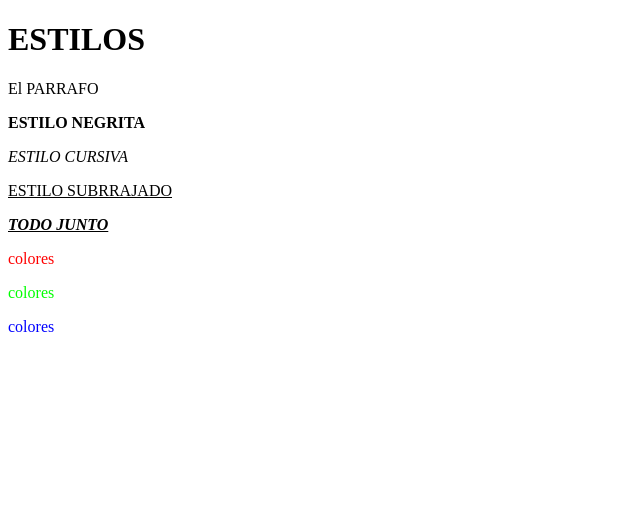
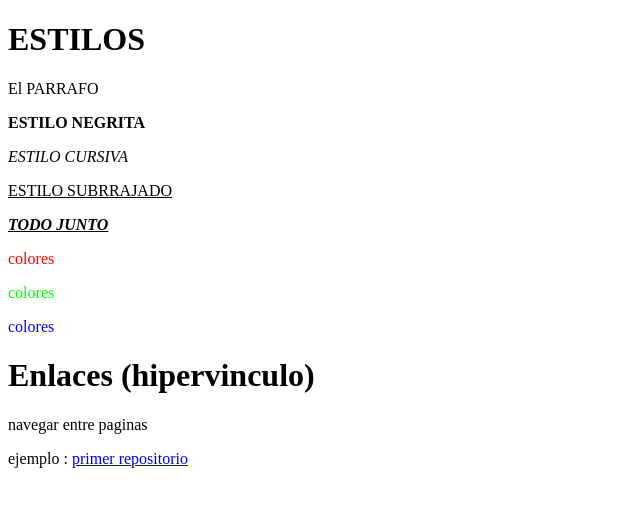
Before and after one commit to SantiagoDazA110/SantiagoDazA110.github.io, a plain HTML site: page index.html in a window 1280 px wide. Shown: the whole page, without its empty margins (0-640 px from the left). Drawn offline with Linux system fonts and the light colour scheme.

Commit message:
enlaces entre paginas; nos envía a nuestro primer  GitHub

```diff
--- a/index.html
+++ b/index.html
@@ -16,5 +16,9 @@
     <P style="color:#ff0000;"> colores </P>
     <P style="color:#00ff00;"> colores </P>
     <P style="color:#0000ff;"> colores </P>
+    <h1>Enlaces (hipervinculo) </h1>
+    <p>navegar entre paginas</p>
+    <p>ejemplo : <a href="https://github.com/SantiagoDazA110/Pruebas">
+        primer repositorio </a></p>
 </body>
 </html>
```
